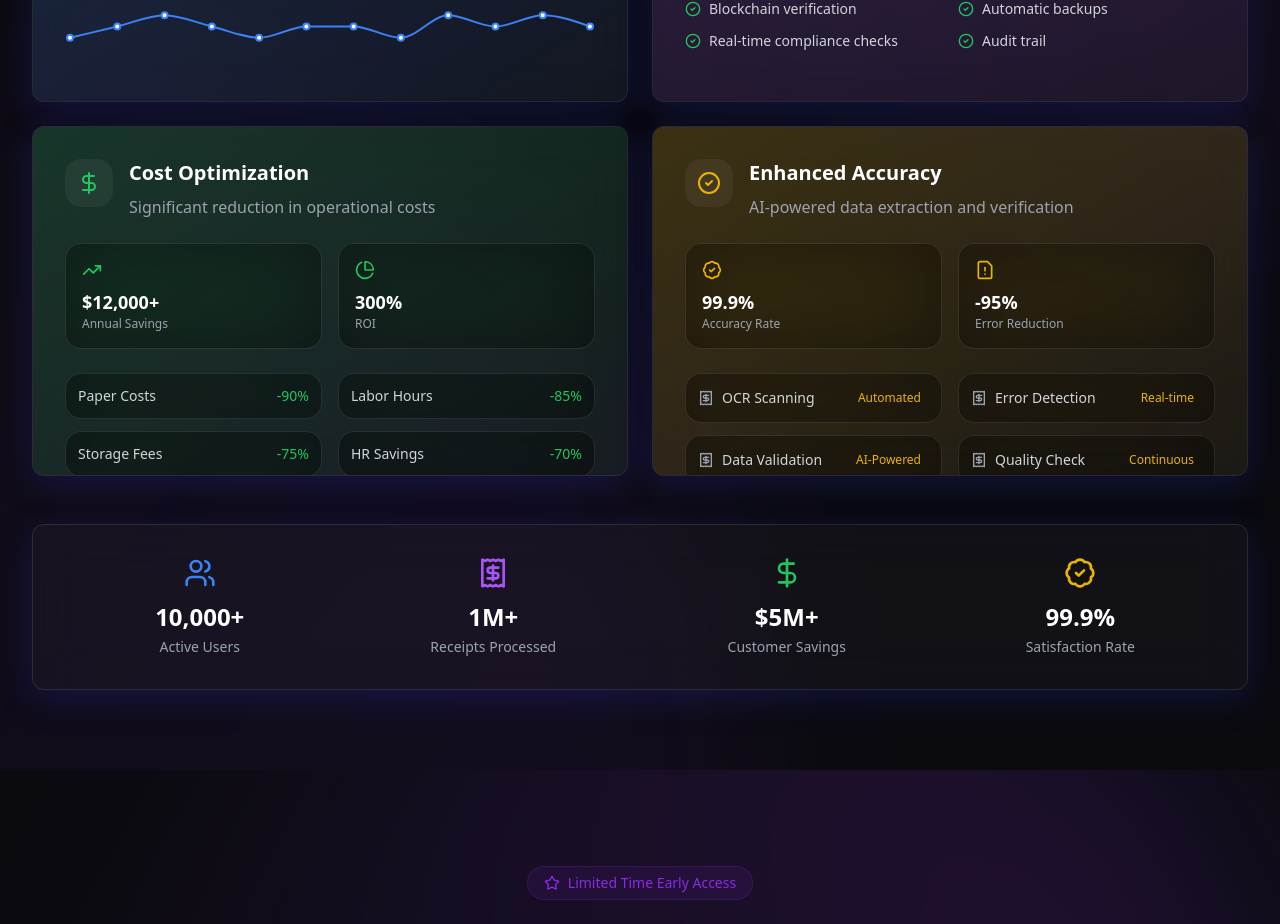
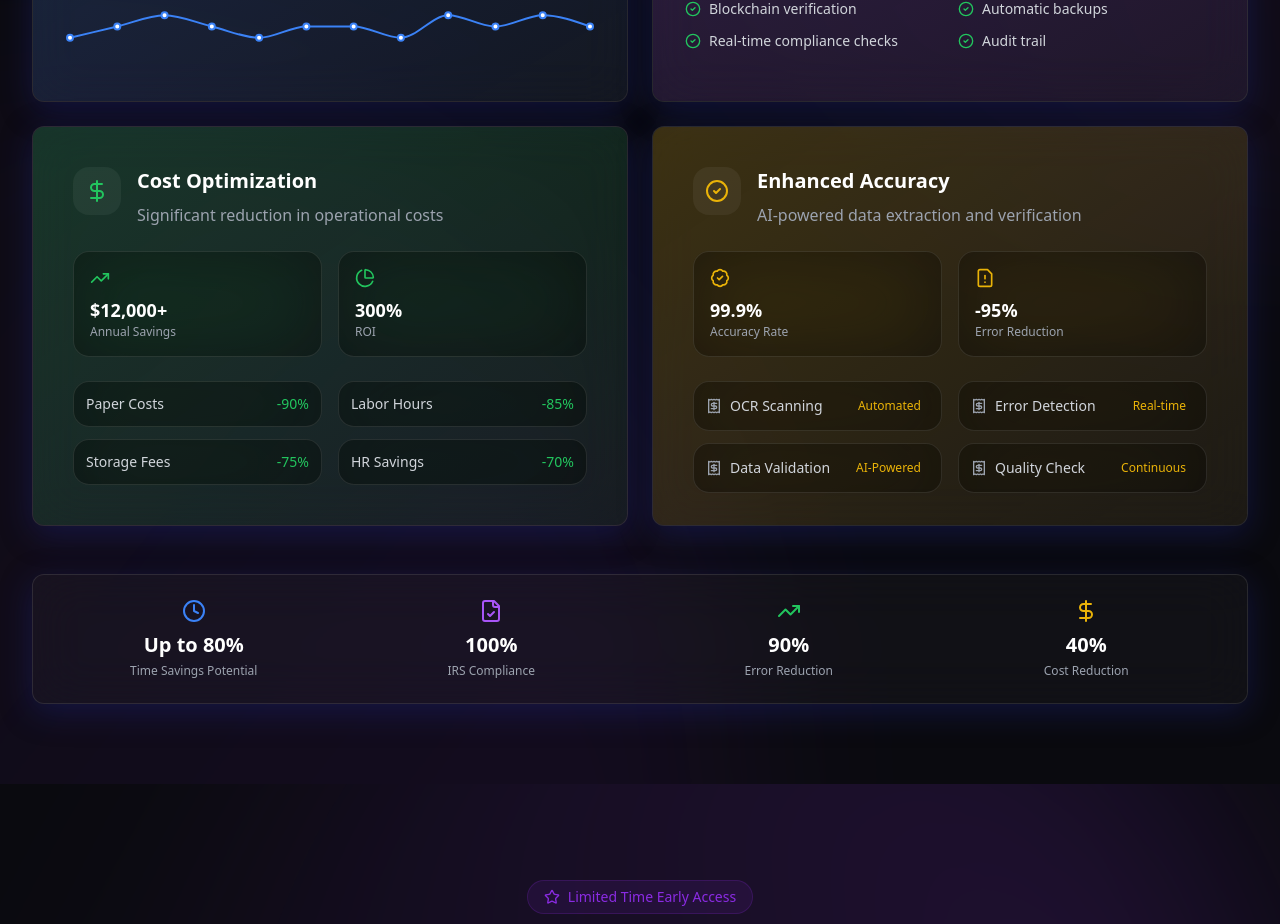
Before and after one commit to miniquinox/billsync, a React (Vite) app: page / in a window 1280 px wide. Shown: the part 3980-4904 px from the top of the page. Built offline with nearby package versions, Linux system fonts and the light colour scheme.

Commit message:
Improve Benefit Card Styling and Content
Refactored benefit cards to allow for individual styling and padding adjustments.  Updated the bottom two cards to increase their height.  Replaced quantitative metrics with qualitative potential savings information.

```diff
--- a/src/components/Benefits.tsx
+++ b/src/components/Benefits.tsx
@@ -109,6 +109,8 @@ const Benefits = () => {
       icon: DollarSign,
       color: "from-green-500/20 to-green-500/5",
       iconColor: "text-green-500",
+      height: "h-[400px]",
+      padding: "p-10",
       metrics: [
         { label: "Annual Savings", value: "$12,000+", icon: TrendingUp },
         { label: "ROI", value: "300%", icon: PieChart },
@@ -125,6 +127,8 @@ const Benefits = () => {
       icon: CheckCircle2,
       color: "from-yellow-500/20 to-yellow-500/5",
       iconColor: "text-yellow-500",
+      height: "h-[400px]",
+      padding: "p-10",
       metrics: [
         { label: "Accuracy Rate", value: "99.9%", icon: BadgeCheck },
         { label: "Error Reduction", value: "-95%", icon: FileWarning },
@@ -135,6 +139,12 @@ const Benefits = () => {
       ],
     },
   ];
+
+  const cardsWithLayout = benefitCards.map(card => ({
+    ...card,
+    height: card.height || "h-[350px]",
+    padding: card.padding || "p-8"
+  }));
 
   return (
     <section className="py-20 relative overflow-hidden">
@@ -182,16 +192,16 @@ const Benefits = () => {
         </motion.div>
 
         <div className="grid grid-cols-1 md:grid-cols-2 gap-6">
-          {benefitCards.map((benefit) => (
+          {cardsWithLayout.map((benefit) => (
             <TooltipProvider key={benefit.id}>
               <motion.div
                 whileHover={{ scale: 1.02 }}
-                className="glass-card rounded-xl overflow-hidden h-[350px]"
+                className={`glass-card rounded-xl overflow-hidden ${benefit.height}`}
                 onHoverStart={() => setActiveCard(benefit.id)}
                 onHoverEnd={() => setActiveCard(null)}
               >
                 <motion.div
-                  className={`h-full p-8 bg-gradient-to-br ${benefit.color} relative`}
+                  className={`h-full ${benefit.padding} bg-gradient-to-br ${benefit.color} relative`}
                   initial={{ backgroundPosition: "0% 0%" }}
                   animate={{ backgroundPosition: "100% 100%" }}
                   transition={{ duration: 20, repeat: Infinity, repeatType: "reverse" }}
@@ -369,32 +379,32 @@ const Benefits = () => {
           whileInView={{ opacity: 1, y: 0 }}
           viewport={{ once: true }}
           transition={{ duration: 0.5 }}
-          className="mt-12 glass-card p-8 rounded-xl"
+          className="mt-12 glass-card p-6 rounded-xl"
         >
           <div className="grid grid-cols-2 md:grid-cols-4 gap-6">
             {[
               {
-                icon: Users,
-                value: "10,000+",
-                label: "Active Users",
+                icon: Clock,
+                value: "Up to 80%",
+                label: "Time Savings Potential",
                 color: "text-blue-500",
               },
               {
-                icon: Receipt,
-                value: "1M+",
-                label: "Receipts Processed",
+                icon: FileCheck,
+                value: "100%",
+                label: "IRS Compliance",
                 color: "text-purple-500",
               },
               {
-                icon: DollarSign,
-                value: "$5M+",
-                label: "Customer Savings",
+                icon: TrendingUp,
+                value: "90%",
+                label: "Error Reduction",
                 color: "text-green-500",
               },
               {
-                icon: BadgeCheck,
-                value: "99.9%",
-                label: "Satisfaction Rate",
+                icon: DollarSign,
+                value: "40%",
+                label: "Cost Reduction",
                 color: "text-yellow-500",
               },
             ].map((stat, index) => (
@@ -404,10 +414,10 @@ const Benefits = () => {
                 className="text-center"
               >
                 <stat.icon
-                  className={`h-8 w-8 ${stat.color} mx-auto mb-3`}
+                  className={`h-6 w-6 ${stat.color} mx-auto mb-2`}
                 />
-                <div className="text-2xl font-bold mb-1">{stat.value}</div>
-                <div className="text-sm text-gray-400">{stat.label}</div>
+                <div className="text-xl font-bold mb-1">{stat.value}</div>
+                <div className="text-xs text-gray-400">{stat.label}</div>
               </motion.div>
             ))}
           </div>
```
